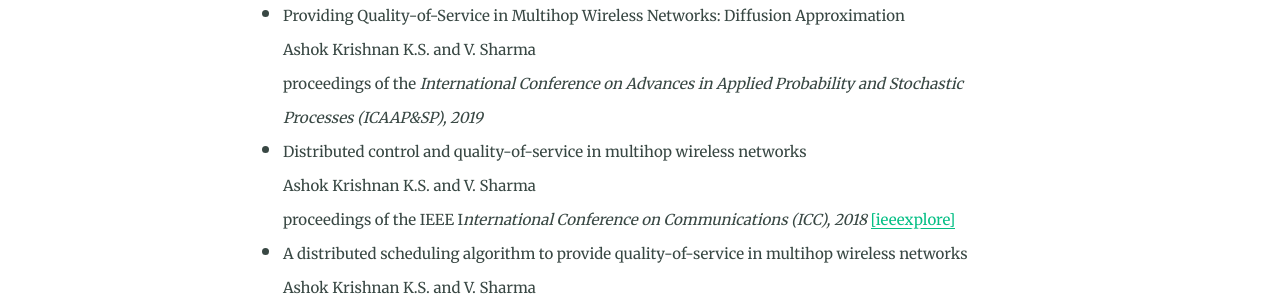
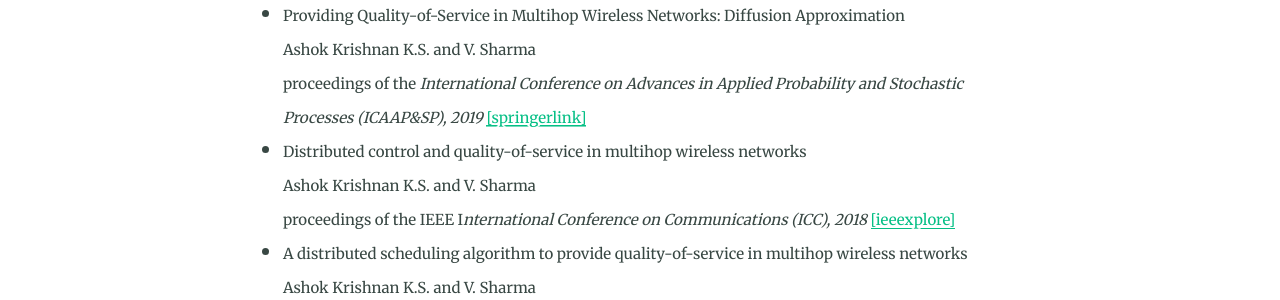
Before and after one commit to ashokkri/ashokkri.github.io, a Jekyll site: the page built from index.md, in a window 1280 px wide. Shown: the part 1637-1937 px from the top of the page. Built offline with Jekyll 4.4.1, drawn with Linux system fonts in a browser that asks for light colours.

Commit message:
Update index.md

```diff
--- a/index.md
+++ b/index.md
@@ -43,7 +43,7 @@ I obtained my Ph.D. from the Indian Institute of Science (IISc), Bangalore in 20
 
 - <small>Providing Quality-of-Service in Multihop Wireless Networks: Diffusion Approximation
    Ashok Krishnan K.S. and V. Sharma
-   proceedings of the *International Conference on Advances in Applied Probability and Stochastic Processes (ICAAP&SP), 2019*
+   proceedings of the *International Conference on Advances in Applied Probability and Stochastic Processes (ICAAP&SP), 2019* [[springerlink]](https://www.springer.com/gp/book/9789811559501)
 
 - <small>Distributed control and quality-of-service in multihop wireless networks
    Ashok Krishnan K.S. and V. Sharma
```
